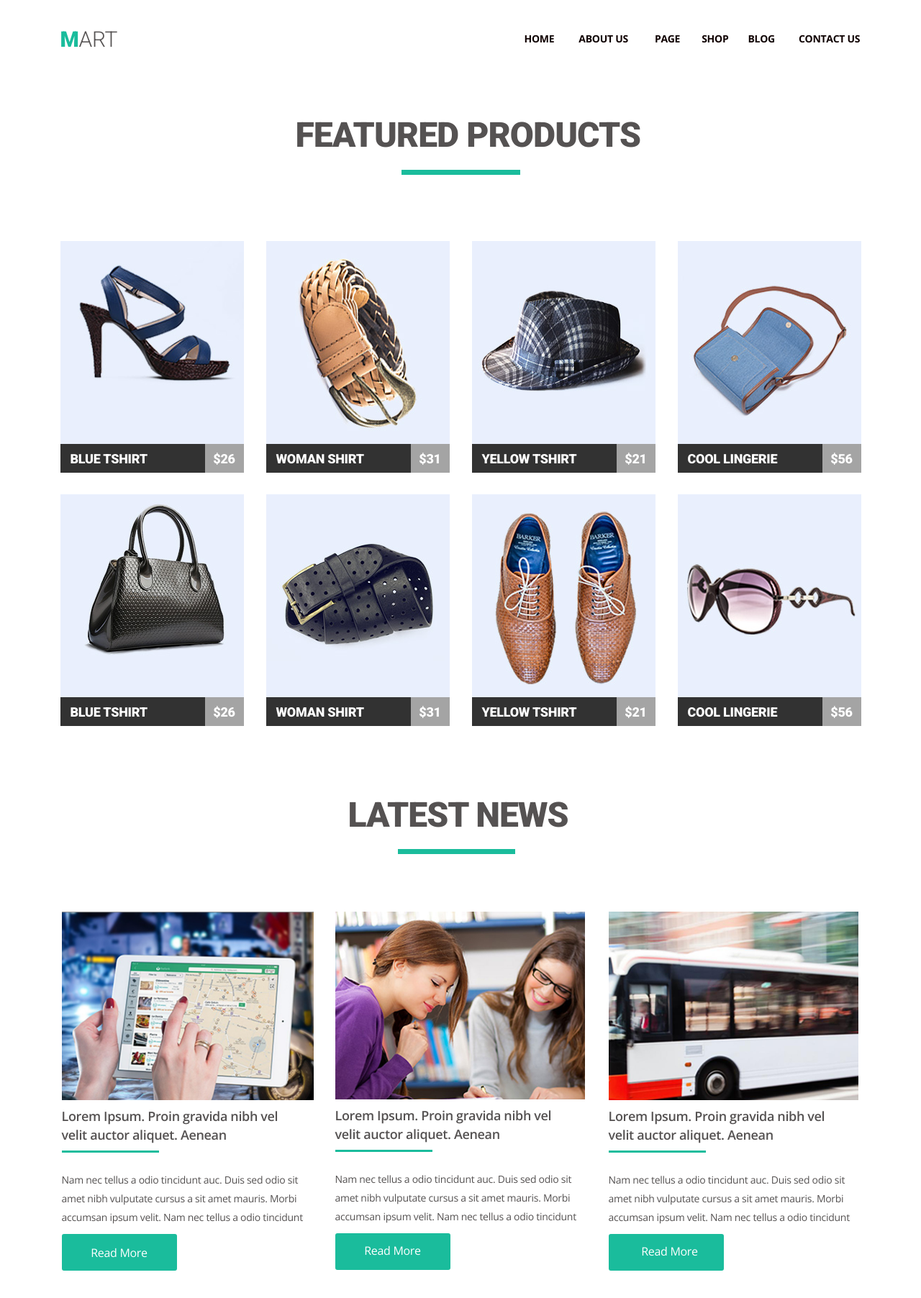
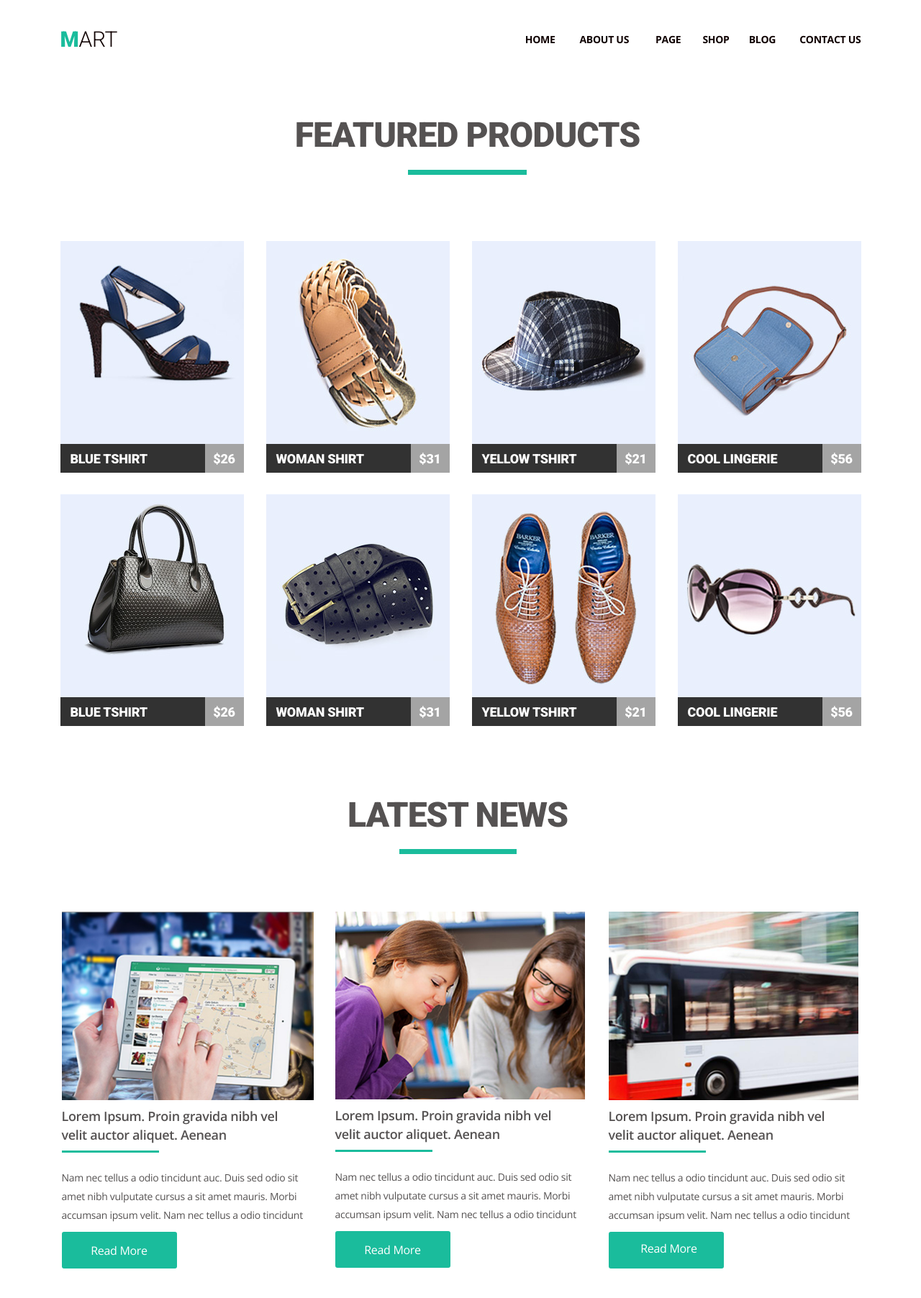
Before and after one commit to MaryGlam/maryglam.github.io, a plain HTML site: page hmtl-css/Module_04/index.html in a window 1280 px wide. Shown: the whole page at 72% size. Drawn offline with nearby package versions, Linux system fonts and the light colour scheme.

```diff
--- a/hmtl-css/Module_04/css/style.css
+++ b/hmtl-css/Module_04/css/style.css
@@ -7,6 +7,7 @@ html {
 *::after {
   box-sizing: inherit;
 }
+
 * {
   margin: 0;
   padding: 0;
@@ -18,24 +19,25 @@ body {
   font-size: 14px;
   line-height: 26px;
   color: #555252;
-  letter-spacing: -0.020em;
+  letter-spacing: -0.02em;
 }
 
 .container {
   width: 1113px;
   margin: 0 auto;
+}
 
+header {
+  padding-top: 39px;
 }
 
 .site-logo {
   float: left;
-  margin-top: 39px;
   text-transform: uppercase;
   font-family: "Roboto", "Arial", sans-serif;
   font-size: 30px;
   font-weight: 300;
   line-height: 32px;
-
 }
 
 .site-logo::first-letter {
@@ -50,7 +52,6 @@ nav {
   text-transform: uppercase;
 }
 
-
 a {
   text-decoration: none;
   color: #0f0101;
@@ -61,35 +62,29 @@ a:focus {
   color: #1abc9c;
 }
 
-nav li:not(:first-child) {
-
-}
-
 nav ul {
-  float:right;
-  width:468px;
+  float: right;
   margin: 0;
   padding: 0;
   list-style: none;
 }
 
 nav li {
-  float:left;
-  margin-top: 48px;
+  float: left;
+  margin-top: 10px;
 }
 
- nav li:nth-child(2){
-   margin-left: 34px;
-   margin-right:37px;
- }
+nav li:nth-child(2) {
+  margin-left: 34px;
+  margin-right: 37px;
+}
 
-
- nav li:nth-child(4){
+nav li:nth-child(4) {
   margin-left: 30px;
   margin-right: 27px;
 }
 
-nav li:nth-child(6){
+nav li:nth-child(6) {
   margin-left: 33px;
   margin-right: 0px;
 }
@@ -102,15 +97,19 @@ nav li:nth-child(6){
 
 /* FEATURED PRODUCT SECTION */
 
+.featured-product {
+  padding-top: 101px;
+}
+
 .featured-product h2 {
   font-family: "Roboto", "Arial", sans-serif;
   text-transform: uppercase;
   font-weight: 900;
   font-size: 48px;
   line-height: 32px;
-  margin-left: 327px;
-  margin-top: 101px;
-  letter-spacing: -0.020em;
+  width: 1132px;
+  text-align: center;
+  letter-spacing: -0.02em;
 }
 
 .featured-product h2::after {
@@ -119,9 +118,7 @@ nav li:nth-child(6){
   width: 165px;
   height: 7px;
   background-color: #1abc9c;
-  margin-top: 32px;
-  margin-bottom: 92px;
-  margin-left: 147px;
+  margin: 32px auto 92px;
 }
 
 .product-list,
@@ -165,7 +162,7 @@ nav li:nth-child(6){
   display: block;
 }
 
-.product-list p{
+.product-list p {
   margin: 0;
   padding-top: 5px;
   height: 40px;
@@ -176,7 +173,6 @@ nav li:nth-child(6){
   float: left;
   padding-left: 14px;
   width: 201px;
-
 }
 
 .products-price {
@@ -186,8 +182,11 @@ nav li:nth-child(6){
   opacity: 0.439;
 }
 
+/* LATEST NEWS SECTION */
 
-/* LATEST NEWS SECTION */
+.latest-news {
+  padding-top: 108px;
+}
 
 .latest-news h2 {
   font-family: "Roboto", "Arial", sans-serif;
@@ -195,10 +194,9 @@ nav li:nth-child(6){
   font-weight: 900;
   font-size: 48px;
   line-height: 32px;
-  margin-left: 400px;
-  margin-top: 108px;
-  margin-bottom: 80px;
-letter-spacing: -0.020em;
+  width: 1105px;
+  text-align: center;
+  letter-spacing: -0.02em;
 }
 
 .latest-news h2::after {
@@ -207,14 +205,17 @@ letter-spacing: -0.020em;
   width: 163px;
   height: 7px;
   background-color: #1abc9c;
-  margin-top: 31px;
-  margin-left: 69px;
+  margin: 31px auto 20px;
+}
+
+.news-list {
+  margin-top: 80px;
 }
 
 .news-list-item {
   float: left;
   width: 350px;
-  padding-left:2px;
+  padding-left: 2px;
   margin-bottom: 80px;
 }
 
@@ -222,13 +223,13 @@ letter-spacing: -0.020em;
   margin-right: 30px;
 }
 
-.news-list .img-first{
+.news-list .img-first {
   width: 350px;
   height: auto;
   display: block;
 }
 
-.news-list img{
+.news-list img {
   width: 347px;
   height: auto;
   display: block;
@@ -240,9 +241,8 @@ h3 {
   width: 325px;
   font-size: 18px;
   line-height: 26px;
-  letter-spacing: -0.020em;
-  margin-top:9px;
-
+  letter-spacing: -0.02em;
+  margin-top: 9px;
 }
 
 h3::after {
@@ -251,41 +251,35 @@ h3::after {
   width: 135px;
   height: 3px;
   background-color: #1abc9c;
-  margin-top: 9px;
-  margin-bottom: 25px;
+  margin: 9px 0 22px;
 }
 
 .news-list-item p {
   margin: 0px;
-  letter-spacing: -0.020em;
+  letter-spacing: -0.02em;
 }
 
 button {
   margin-top: 10px;
-  border:none;
+  border: none;
   width: 160px;
   height: 51px;
   border-radius: 3px;
   background-color: #1abc9c;
   cursor: pointer;
-
-}
-
-.third-button p{
-padding-left: 10px;
-}
-
-.third-button p,
-.second-button p{
-  padding-bottom: 3px;
-}
-
-button p{
-  margin:0;
-  padding:0;
   color: #ffffff;
   font-weight: 300;
   font-family: "Open Sans", "Arial", sans-serif;
   font-size: 16px;
   line-height: 26px;
+  letter-spacing: -0.3px;
 }
+
+.news-third-button {
+  padding-left: 8px;
+}
+
+.news-third-button,
+.news-second-button {
+  padding-bottom: 5px;
+}
--- a/hmtl-css/Module_04/index.html
+++ b/hmtl-css/Module_04/index.html
@@ -5,7 +5,7 @@
     <meta charset="UTF-8">
     <meta name="viewport" content="width=device-width, initial-scale=1.0">
     <meta http-equiv="X-UA-Compatible" content="ie=edge">
-    <link rel="stylesheet" href="./css/reset.css">
+    <link rel="stylesheet" href="css/normalize.css">
     <link href="https://fonts.googleapis.com/css?family=Open+Sans:300,400,600,700|Roboto:300,400,700,900"
         rel="stylesheet">
     <link rel="stylesheet" href="./css/style.css">
@@ -13,10 +13,10 @@
 </head>
 
 <body>
-    <header>
+    <header class="container clearfix">
+        <a href="#" class="site-logo">mart</a>
+        <nav class="site-nav container">
 
-        <nav class="site-nav container clearfix">
-            <p class="site-logo">mart</p>
             <ul class="site-menu clearfix">
                 <li>
                     <a href="#">home</a>
@@ -107,8 +107,9 @@
                         aliquet. Aenean</h3>
                     <p>Nam nec tellus a odio tincidunt auc. Duis sed odio sit
                         amet nibh vulputate cursus a sit amet mauris. Morbi
-                        accumsan ipsum velit. Nam nec tellus a odio tincidunt </p>
-                    <button class="first-button"><p> Read More </p></button>
+                        accumsan ipsum velit. Nam nec tellus a odio tincidunt
+                    </p>
+                    <button class="news-button first-button">Read More</button>
                 </li>
 
                 <li class="news-list-item">
@@ -117,8 +118,9 @@
                         aliquet. Aenean</h3>
                     <p>Nam nec tellus a odio tincidunt auc. Duis sed odio sit
                         amet nibh vulputate cursus a sit amet mauris. Morbi
-                        accumsan ipsum velit. Nam nec tellus a odio tincidunt </p>
-                    <button class="second-button"> <p> Read More </p></button>
+                        accumsan ipsum velit. Nam nec tellus a odio tincidunt
+                    </p>
+                    <button class="news-botton second-button">Read More</button>
                 </li>
 
                 <li class="news-list-item">
@@ -127,8 +129,9 @@
                         aliquet. Aenean</h3>
                     <p>Nam nec tellus a odio tincidunt auc. Duis sed odio sit
                         amet nibh vulputate cursus a sit amet mauris. Morbi
-                        accumsan ipsum velit. Nam nec tellus a odio tincidunt </p>
-                    <button class="third-button"><p> Read More </p></button>
+                        accumsan ipsum velit. Nam nec tellus a odio tincidunt
+                    </p>
+                    <button class="news-third-button">Read More</button>
                 </li>
             </ul>
 
```
Also changed, not shown: hmtl-css/Module_04/assets/homework-04.png (deleted).
